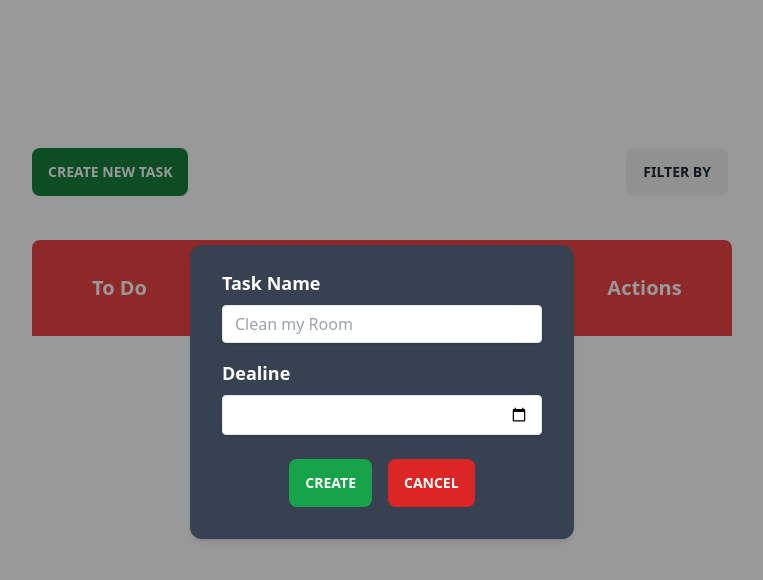
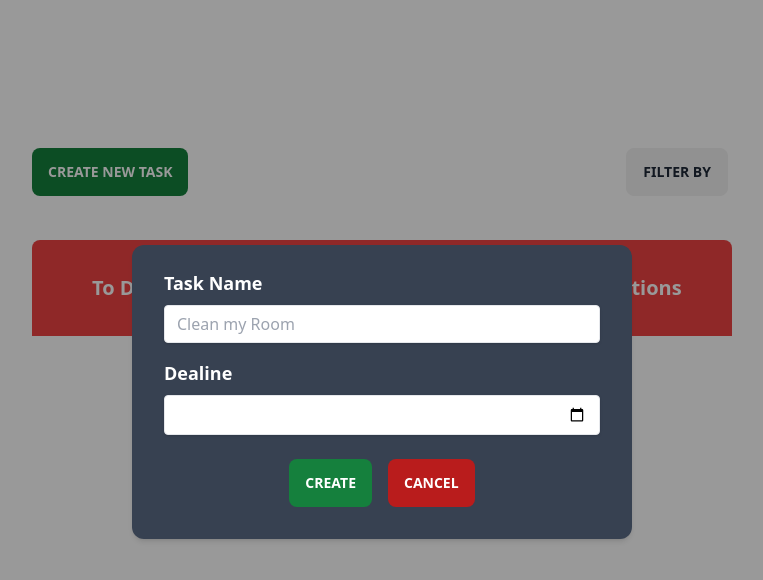
Before and after one commit to SShrimpman/TaskTrackingApplication, a Vue app: page /dashboard in a window 1280 px wide. Both pictures are taken after a click on the button "CREATE NEW TASK". Shown: the top 580 px of the page, without its empty margins (258-1021 px from the left). Built offline with nearby package versions, Linux system fonts and the light colour scheme.

Commit message:
Applied new width style

```diff
--- a/src/components/popups/Create.vue
+++ b/src/components/popups/Create.vue
@@ -1,7 +1,7 @@
 <template>
     <div class="fixed flex justify-center h-full w-full top-0 left-0 items-center bg-transparentBg z-10">
         <div class="flex justify-center items-center text-white">
-                <form class="w-96 bg-gray-700 shadow-md rounded-xl px-8 pt-6 pb-8 mb-4">
+            <form class="w-500 bg-gray-700 shadow-md rounded-xl px-8 pt-6 pb-8 mb-4">
                 <div class="mb-4">
                     <label class="block text-lg font-bold mb-2">
                         Task Name
@@ -22,8 +22,8 @@
                         v-model="addTask.deadline">
                 </div>
                 <div class="flex items-center justify-center space-x-4">
-                        <Button :text="'Create'" class="bg-green-600 hover:bg-green-500 text-white" type="button" @click="newTask(addTask)"/>
-                        <Button :text="'Cancel'" class="bg-red-600 hover:bg-red-500 text-white" type="button" @click="cancel"/>
+                    <Button :text="'Create'" class="bg-green-700 hover:bg-green-500 text-white" type="button" @click="newTask(addTask)"/>
+                    <Button :text="'Cancel'" class="bg-red-700 hover:bg-red-500 text-white" type="button" @click="cancel"/>
                 </div>
             </form>
         </div>
--- a/src/components/popups/Delete.vue
+++ b/src/components/popups/Delete.vue
@@ -1,15 +1,15 @@
 <template>
     <div class="fixed flex justify-center h-full w-full top-0 left-0 items-center bg-transparentBg z-10">
         <div class="flex justify-center items-center text-white">
-                <div class="w-96 bg-gray-700 shadow-md rounded-xl px-8 pt-6 pb-8 mb-4">
-                    <div class="flex items-center justify-center space-x-4 text-xl mb-5">
-                        Are you sure you want to delete {{ taskToDelete.name }} task?
-                    </div>
-                    <div class="flex items-center justify-center space-x-4">
-                        <Button :text="'Delete'" class="bg-red-600 hover:bg-red-500 text-white" type="button" @click="deleteTask(taskToDelete)"/>
-                        <Button :text="'Cancel'" class="bg-blue-600 hover:bg-blue-500 text-white" type="button" @click="cancel"/>
-                    </div>
+            <div class="w-500 bg-gray-700 shadow-md rounded-xl px-8 pt-6 pb-8 mb-4">
+                <div class="flex items-center justify-center space-x-4 text-xl mb-5">
+                    Are you sure you want to delete {{ taskToDelete.name }} task?
                 </div>
+                <div class="flex items-center justify-center space-x-4">
+                    <Button :text="'Delete'" class="bg-red-700 hover:bg-red-500 text-white" type="button" @click="deleteTask(taskToDelete)"/>
+                    <Button :text="'Cancel'" class="bg-blue-700 hover:bg-blue-500 text-white" type="button" @click="cancel"/>
+                </div>
+            </div>
         </div>
     </div>
 </template>
```
Lines whose indentation alone changed are shown as unchanged.
